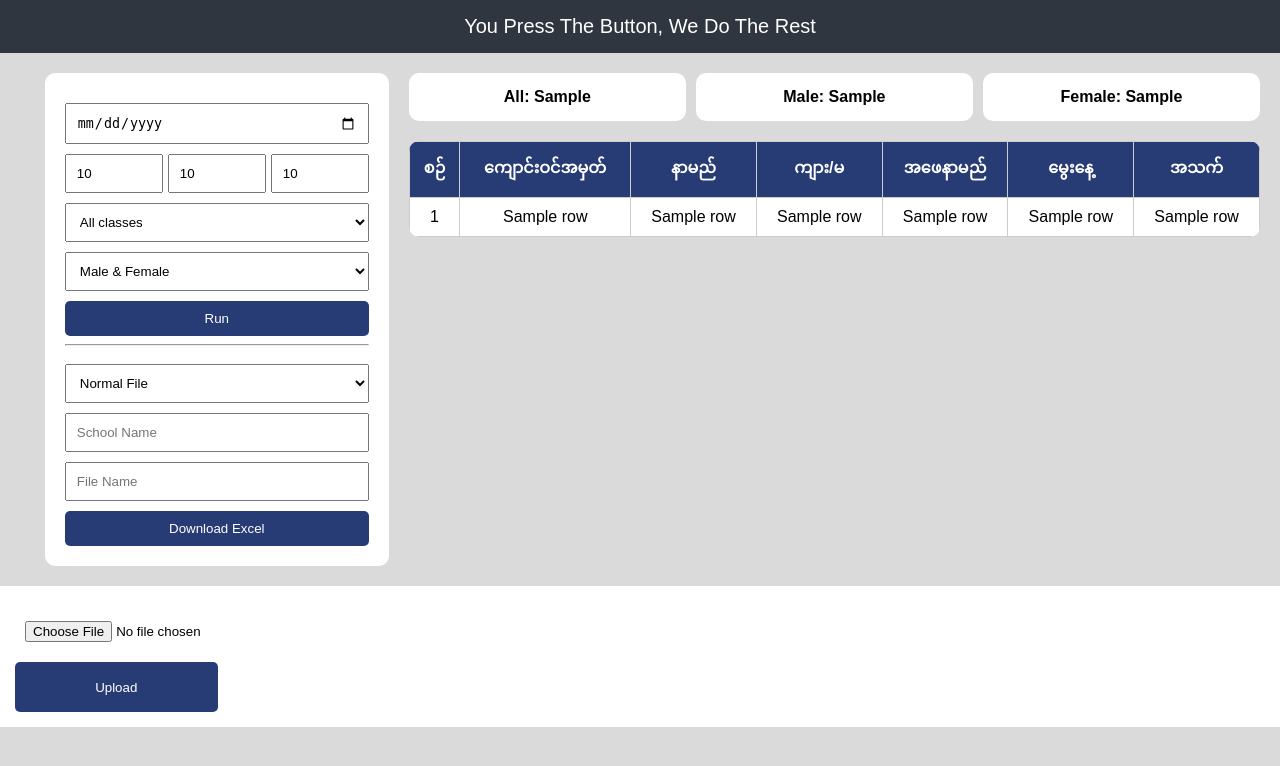
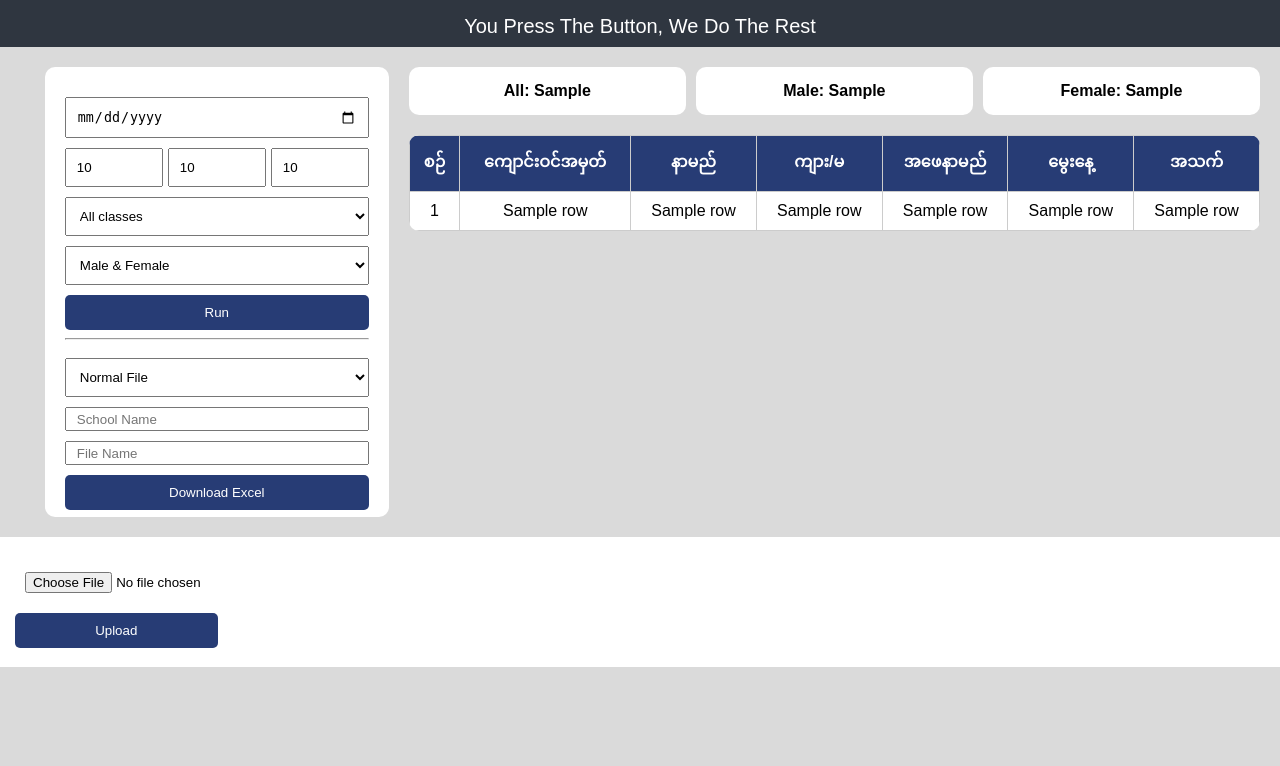
Before and after one commit to shinenyi123/student-dashboard, a Flask app: template templates/try.html in a window 1280 px wide. Shown: the top 766 px of the page. Run offline with Flask 3, Linux system fonts and the light colour scheme; the template is opened without the code that fills it: most values are stand-ins (such as "Sample title", 1, 10 or a date in 2020).

Commit message:
Update try.html

```diff
--- a/templates/try.html
+++ b/templates/try.html
@@ -17,6 +17,7 @@
 
         /* 🔹 Top bar */
         .top-bar {
+            height: 17px;
             background: #2f3640;
             color: white;
             padding: 15px;
@@ -25,6 +26,8 @@
         }
 
         .button-bar {
+            min-height: 100px;
+            max-height: 100px;
             background: white;
             padding: 15px;
         }
@@ -38,7 +41,8 @@
         /* 🔹 Left panel */
         .filter-panel {
             width: 25%;
-            min-height: 420px;
+            min-height: 410px;
+            max-height: 410px;
             background: white;
             padding: 20px;
             border-radius: 10px;
@@ -53,7 +57,7 @@
         }
 
         .table-container {
-            max-height: 393px;
+            max-height: 373px;
             overflow-y: auto;
             border-radius: 10px;
         }
@@ -187,7 +191,7 @@
         <div class="main">
             <!-- 🔹 Filter Panel -->
             <div class="filter-panel">
-                <form method="POST" action="{{ url_for('view_data') }}">
+                <form method="post" action="{{ url_for('view_data') }}">
 
                     <!-- Age inputs -->
                     <div>
@@ -222,8 +226,8 @@
                         <option value="normal">Normal File</option>
                         <option value="normalized">Normalized File</option>
                     </select>
-                    <input type="text" name="school_name" placeholder="School Name">
-                    <input type="text" name="file_name" placeholder="File Name">
+                    <input type="text" name="school_name" placeholder="School Name" style="height: 10px;">
+                    <input type="text" name="file_name" style="height: 10px;" placeholder="File Name">
                     <button type="submit" name="on" value="excel_download">Download Excel</button>
                 </form>
             </div>
@@ -281,7 +285,7 @@
         <div class="button-bar">
             <form action="/insert" method="post" enctype="multipart/form-data">
                 <input type="file" name="myfile">
-                <button type="submit" style="width: 16.2%; height: 50px;">Upload</button>
+                <button type="submit" style="width: 16.2%; height: 35px;">Upload</button>
             </form>
 
         </div>
```
